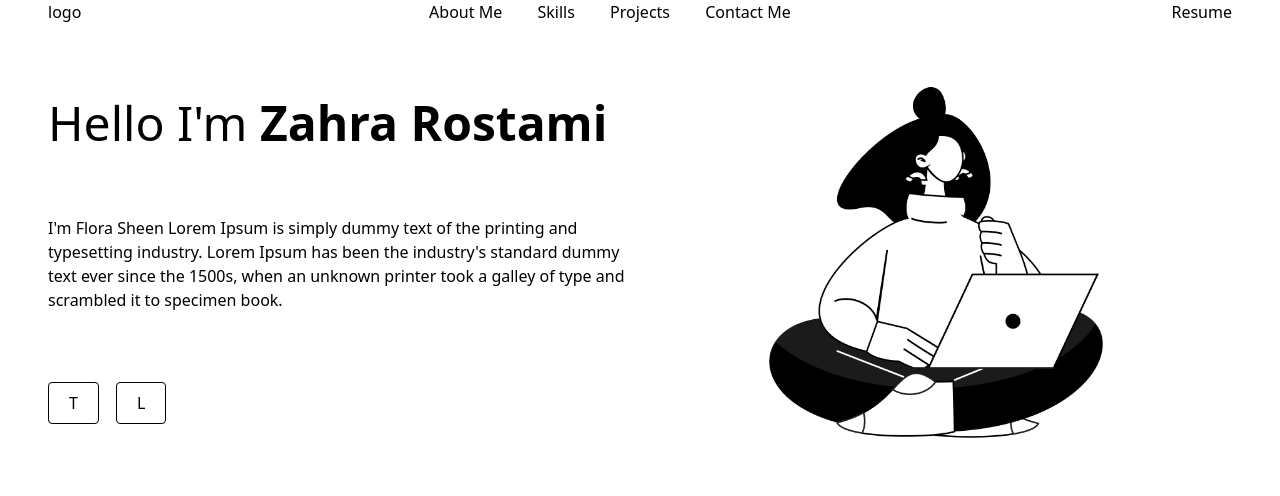
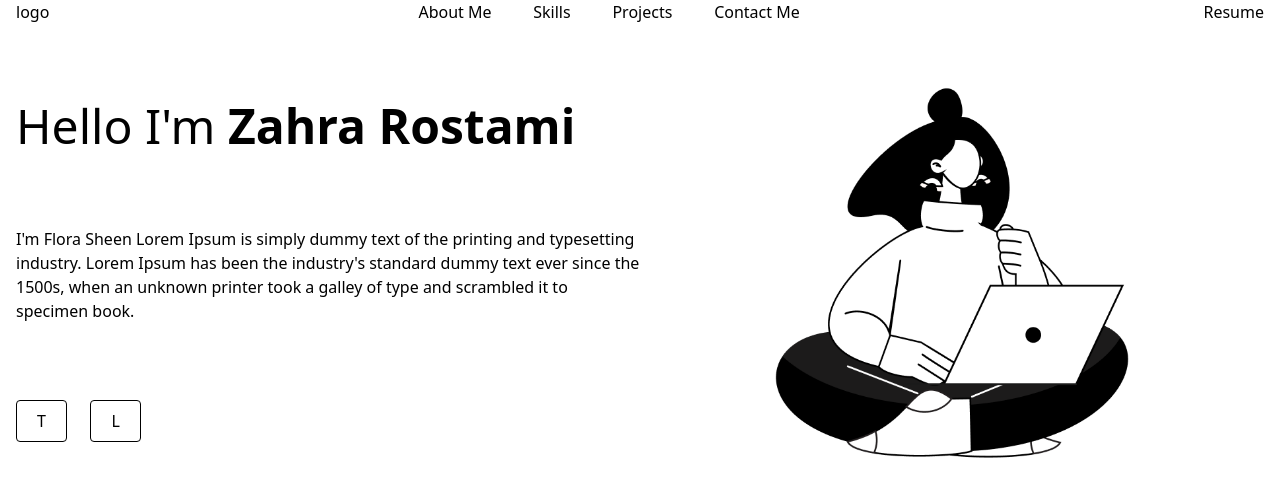
Before and after one commit to zahraRostami1999/portfolio, a React (Vite) app in the folder portfolio/: page / in a window 1280 px wide. Shown: the top 496 px of the page. Built offline with nearby package versions, Linux system fonts and the light colour scheme.

Commit message:
edit tailwind config: add screens

```diff
--- a/portfolio/tailwind.config.js
+++ b/portfolio/tailwind.config.js
@@ -12,10 +12,16 @@ export default {
           sm: "2rem",
           md: "2rem",
           lg: "3rem",
-          xl: "3rem",
+          xl: "1rem",
         },
       },
     },
+    screens: {
+      sm: "450px",
+      md: "768px",
+      lg: "1024px",
+      xl: "1280px",
+    }
   },
   plugins: [],
 }
```
